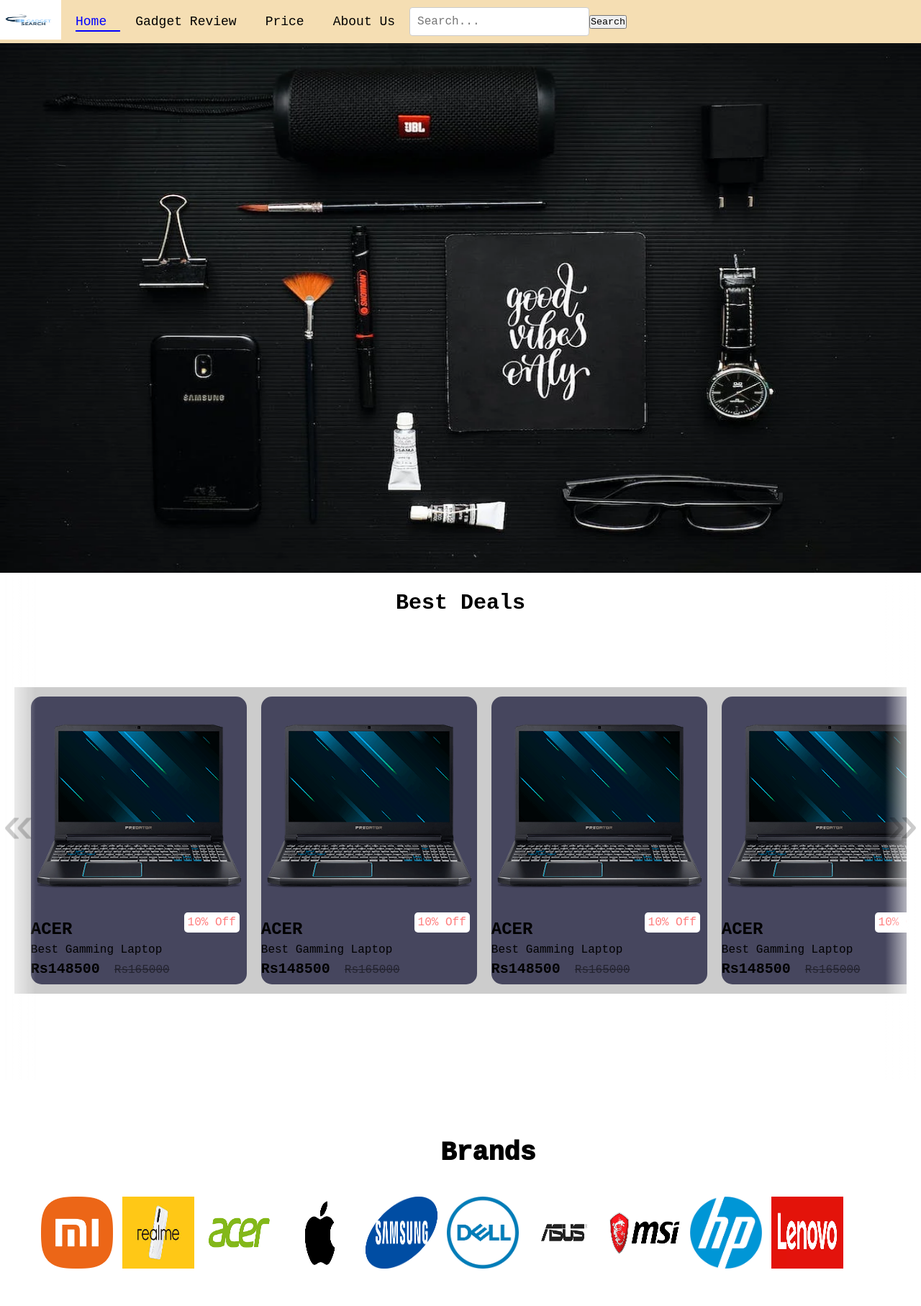
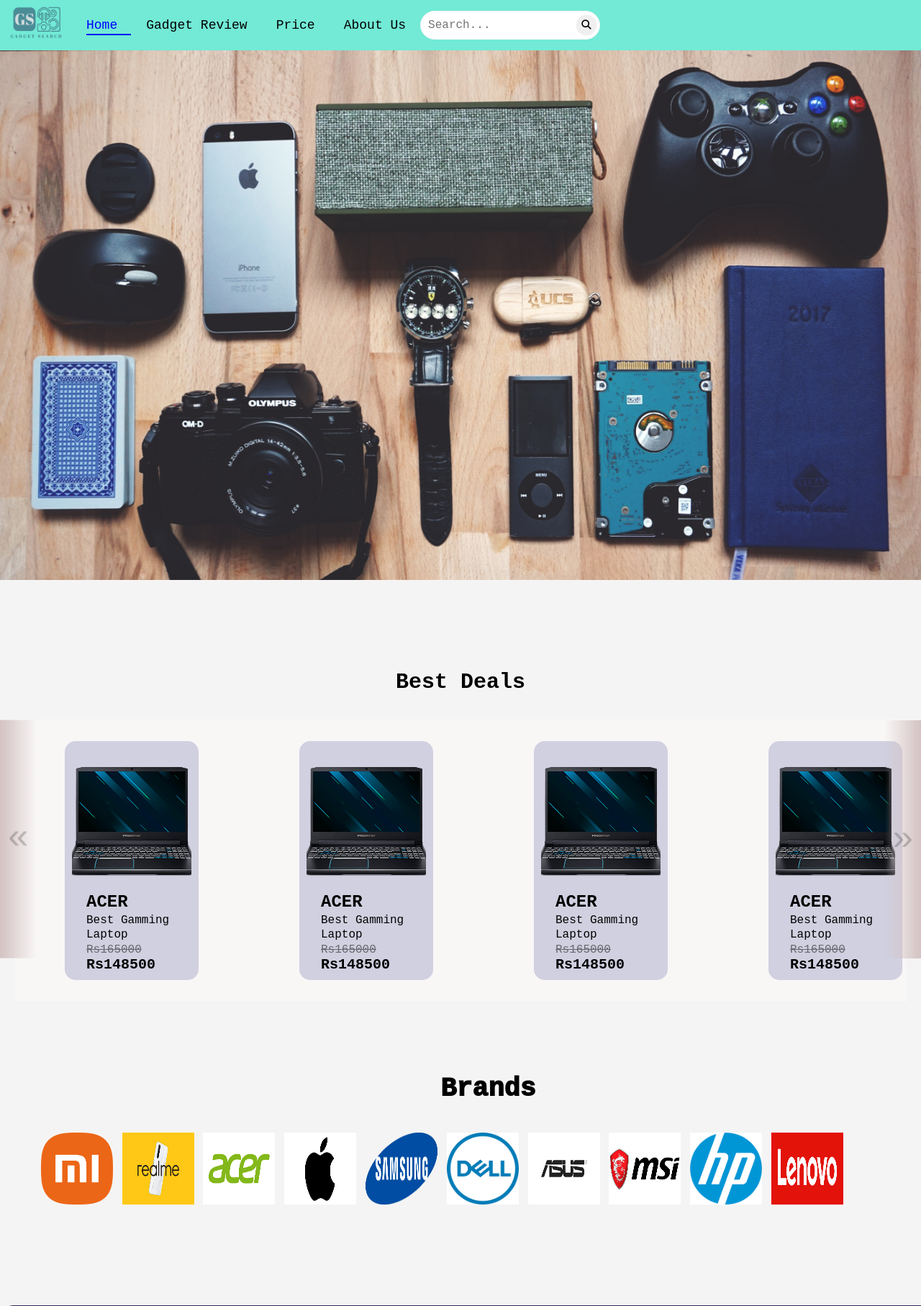
Before and after one commit to Rajpote/GadgetSearch, a PHP site: page /home.html in a window 1280 px wide. Shown: the top 1815 px of the page at 72% size. Run offline with PHP 8.4, Linux system fonts and the light colour scheme.

Commit message:
slider updated

```diff
--- a/about.html
+++ b/about.html
@@ -5,11 +5,12 @@
     <meta http-equiv="X-UA-Compatible" content="IE=edge">
     <meta name="viewport" content="width=device-width, initial-scale=1.0">
     <title>Document</title>
+    <link rel="stylesheet" href="https://cdnjs.cloudflare.com/ajax/libs/font-awesome/6.4.0/css/all.min.css" />
     <link rel="stylesheet" href="style1.css">
 </head>
 <body>
   <header>
-    <div> <a class="logo" href="home.html"><img src="image/logo.png" alt=""></a></div>
+    <div> <a class="logo" href="home.html"><img src="image/gadget search-logos/gadget search-1 (1).png" alt=""></a></div>
     <div>
         <nav>
           <li><a href="home.html">Home</a></li>
@@ -17,7 +18,7 @@
           <li><a href="price.html">Price</a></li>
           <li><a class="active" href="about.html">About Us</a></li>
           <input type="search" id="search" placeholder="Search..." />
-          <input type="submit" value="Search"/>
+          <button type="submit"><i class="fa-solid fa-magnifying-glass"></i></button>
 
         </nav>
       </div>
--- a/gadget.html
+++ b/gadget.html
@@ -12,7 +12,7 @@
  <body>
   <header>
    <div>
-    <a class="logo" href="home.html"><img src="image/logo.png" alt="" /></a>
+    <a class="logo" href="home.html"><img src="image/gadget search-logos/gadget search-1 (1).png" alt="" /></a>
    </div>
    <div>
     <nav>
@@ -21,7 +21,7 @@
      <li><a href="price.html">Price</a></li>
      <li><a href="about.html">About Us</a></li>
      <input type="search" id="search" placeholder="Search..." />
-     <input type="submit" value="Search" />
+     <button type="submit"><i class="fa-solid fa-magnifying-glass"></i></button>
     </nav>
    </div>
   </header>
--- a/home.html
+++ b/home.html
@@ -11,7 +11,7 @@
   <body>
     <header>
       <div>
-        <a class="logo" href="home.html"><img src="image/logo.png" alt="" /></a>
+        <a class="logo" href="home.html"><img src="image/gadget search-logos/gadget search-1 (1).png" alt="" /></a>
       </div>
       <div>
         <nav>
@@ -20,85 +20,62 @@
           <li><a href="price.html">Price</a></li>
           <li><a href="about.html">About Us</a></li>
             <input type="search" id="search" placeholder="Search..." />
-          <input type="submit" value="Search" />
+            <button type="submit"><i class="fa-solid fa-magnifying-glass"></i></button>
           </nav>
         </div>
       </header>
-    <main>
+
         <div id="hero">
-        <img src="image/BACKGROUNDIMAGE.PNG" alt="" class="background1">
+          <img src="image/backgrounds/background.jpg" alt="" class="background1">
         </div>
         <div class="slider">
-        <h2 class="product-category">best Deals</h2>
+          <h2 class="product-category">Best Deals</h2>
+            <div class="buttom-arrow">
               <button class="pre-btn"><span class="arrow">&#187;</span></button>
               <button class="nxt-btn"><span class="arrow">&#187;</span></button>
+            </div>
             <div class="product-details">
               <div class="product-card">
                 <div class="product-image">
-              <span class="discount-tag">10% off</span>
                   <img src="image/product/helious_2_2.png" class="product-thumb" alt="" />
                 </div>
                 <div class="product-info">
                   <h2 class="product-brand">Acer</h2>
                   <p class="product-short-description">Best gamming laptop</p>
-              <span class="price">Rs148500</span><span class="actual-price">Rs165000</span>
+                  <span class="actual-price">Rs165000</span><br><span class="price">Rs148500</span>
                 </div>
               </div>
               <div class="product-card">
                 <div class="product-image">
-              <span class="discount-tag">10% off</span>
                   <img src="image/product/helious_2_2.png" class="product-thumb" alt="" />
                 </div>
                 <div class="product-info">
                   <h2 class="product-brand">Acer</h2>
                   <p class="product-short-description">Best gamming laptop</p>
-              <span class="price">Rs148500</span><span class="actual-price">Rs165000</span>
+                  <span class="actual-price">Rs165000</span><br><span class="price">Rs148500</span>
                 </div>
               </div>
               <div class="product-card">
                 <div class="product-image">
-              <span class="discount-tag">10% off</span>
                   <img src="image/product/helious_2_2.png" class="product-thumb" alt="" />
                 </div>
                 <div class="product-info">
                   <h2 class="product-brand">Acer</h2>
                   <p class="product-short-description">Best gamming laptop</p>
-              <span class="price">Rs148500</span><span class="actual-price">Rs165000</span>
+                  <span class="actual-price">Rs165000</span><br><span class="price">Rs148500</span>
                 </div>
               </div>
               <div class="product-card">
                 <div class="product-image">
-              <span class="discount-tag">10% off</span>
                   <img src="image/product/helious_2_2.png" class="product-thumb" alt="" />
                 </div>
                 <div class="product-info">
                   <h2 class="product-brand">Acer</h2>
                   <p class="product-short-description">Best gamming laptop</p>
-              <span class="price">Rs148500</span><span class="actual-price">Rs165000</span>
+                  <span class="actual-price">Rs165000</span><br><span class="price">Rs148500</span>
                 </div>
               </div>
-          <div class="product-card">
-            <div class="product-image">
-              <span class="discount-tag">10% off</span>
-              <img src="image/product/helious_2_2.png" class="product-thumb" alt="" />
-            </div>
-            <div class="product-info">
-              <h2 class="product-brand">Acer</h2>
-              <p class="product-short-description">Best gamming laptop</p>
-              <span class="price">Rs148500</span><span class="actual-price">Rs165000</span>
-            </div>
-          </div>
-          <div class="product-card">
-            <div class="product-image">
-              <span class="discount-tag">10% off</span>
-              <img src="image/product/helious_2_2.png" class="product-thumb" alt="" />
-            </div>
-            <div class="product-info">
-              <h2 class="product-brand">Acer</h2>
-              <p class="product-short-description">Best gamming laptop</p>
-              <span class="price">Rs148500</span><span class="actual-price">Rs165000</span>
-            </div>
-          </div>
+
             </div>
         </div>
       <section class="brands">
@@ -116,27 +93,8 @@
           <a class="item-brands" href="https://www.lenovo.com/us/en/pc/"><img src="image/brands/lenovo.png" alt="" class="image-brands" /></a>
         </div>
       </section>
-      <p>Lorem ipsum dolor sit amet, consectetur adipisicing elit. Dignissimos fugiat nam praesentium exercitationem incidunt tenetur dolor autem laborum. Dignissimos eligendi iste quibusdam nisi officiis deleniti et similique repudiandae asperiores optio?</p>
-      <p>Lorem ipsum dolor sit amet, consectetur adipisicing elit. Dignissimos fugiat nam praesentium exercitationem incidunt tenetur dolor autem laborum. Dignissimos eligendi iste quibusdam nisi officiis deleniti et similique repudiandae asperiores optio?</p>
-      <p>Lorem ipsum dolor sit amet, consectetur adipisicing elit. Dignissimos fugiat nam praesentium exercitationem incidunt tenetur dolor autem laborum. Dignissimos eligendi iste quibusdam nisi officiis deleniti et similique repudiandae asperiores optio?</p>
-      <p>Lorem ipsum dolor sit amet, consectetur adipisicing elit. Dignissimos fugiat nam praesentium exercitationem incidunt tenetur dolor autem laborum. Dignissimos eligendi iste quibusdam nisi officiis deleniti et similique repudiandae asperiores optio?</p>
-      <p>Lorem ipsum dolor sit amet, consectetur adipisicing elit. Dignissimos fugiat nam praesentium exercitationem incidunt tenetur dolor autem laborum. Dignissimos eligendi iste quibusdam nisi officiis deleniti et similique repudiandae asperiores optio?</p>
-      <p>Lorem ipsum dolor sit amet, consectetur adipisicing elit. Dignissimos fugiat nam praesentium exercitationem incidunt tenetur dolor autem laborum. Dignissimos eligendi iste quibusdam nisi officiis deleniti et similique repudiandae asperiores optio?</p>
-      <p>Lorem ipsum dolor sit amet, consectetur adipisicing elit. Dignissimos fugiat nam praesentium exercitationem incidunt tenetur dolor autem laborum. Dignissimos eligendi iste quibusdam nisi officiis deleniti et similique repudiandae asperiores optio?</p>
-      <p>Lorem ipsum dolor sit amet, consectetur adipisicing elit. Dignissimos fugiat nam praesentium exercitationem incidunt tenetur dolor autem laborum. Dignissimos eligendi iste quibusdam nisi officiis deleniti et similique repudiandae asperiores optio?</p>
-      <p>Lorem ipsum dolor sit amet, consectetur adipisicing elit. Dignissimos fugiat nam praesentium exercitationem incidunt tenetur dolor autem laborum. Dignissimos eligendi iste quibusdam nisi officiis deleniti et similique repudiandae asperiores optio?</p>
-      <p>Lorem ipsum dolor sit amet, consectetur adipisicing elit. Dignissimos fugiat nam praesentium exercitationem incidunt tenetur dolor autem laborum. Dignissimos eligendi iste quibusdam nisi officiis deleniti et similique repudiandae asperiores optio?</p>
-      <p>Lorem ipsum dolor sit amet, consectetur adipisicing elit. Dignissimos fugiat nam praesentium exercitationem incidunt tenetur dolor autem laborum. Dignissimos eligendi iste quibusdam nisi officiis deleniti et similique repudiandae asperiores optio?</p>
-      <p>Lorem ipsum dolor sit amet, consectetur adipisicing elit. Dignissimos fugiat nam praesentium exercitationem incidunt tenetur dolor autem laborum. Dignissimos eligendi iste quibusdam nisi officiis deleniti et similique repudiandae asperiores optio?</p>
-      <p>Lorem ipsum dolor sit amet, consectetur adipisicing elit. Dignissimos fugiat nam praesentium exercitationem incidunt tenetur dolor autem laborum. Dignissimos eligendi iste quibusdam nisi officiis deleniti et similique repudiandae asperiores optio?</p>
-      <p>Lorem ipsum dolor sit amet, consectetur adipisicing elit. Dignissimos fugiat nam praesentium exercitationem incidunt tenetur dolor autem laborum. Dignissimos eligendi iste quibusdam nisi officiis deleniti et similique repudiandae asperiores optio?</p>
-      <p>Lorem ipsum dolor sit amet, consectetur adipisicing elit. Dignissimos fugiat nam praesentium exercitationem incidunt tenetur dolor autem laborum. Dignissimos eligendi iste quibusdam nisi officiis deleniti et similique repudiandae asperiores optio?</p>
-      <p>Lorem ipsum dolor sit amet, consectetur adipisicing elit. Dignissimos fugiat nam praesentium exercitationem incidunt tenetur dolor autem laborum. Dignissimos eligendi iste quibusdam nisi officiis deleniti et similique repudiandae asperiores optio?</p>
-      <p>Lorem ipsum dolor sit amet, consectetur adipisicing elit. Dignissimos fugiat nam praesentium exercitationem incidunt tenetur dolor autem laborum. Dignissimos eligendi iste quibusdam nisi officiis deleniti et similique repudiandae asperiores optio?</p>
-      <p>Lorem ipsum dolor sit amet, consectetur adipisicing elit. Dignissimos fugiat nam praesentium exercitationem incidunt tenetur dolor autem laborum. Dignissimos eligendi iste quibusdam nisi officiis deleniti et similique repudiandae asperiores optio?</p>
+      <script src="javascript.js"></script>
 
-      <script src="javascript.js"></script>
-    </main>
 
     <footer class="footer">
       <div class="footer-container">
--- a/login.html
+++ b/login.html
@@ -10,15 +10,15 @@
  </head>
  <body>
   <div class="container1">
-   <form action="">
+      <form action="">
     <h1>login</h1>
     <div class="login-box">
      <i class="fa-solid fa-user"></i>
-     <input type="text" class="" placeholder="User-name" />
+     <input type="text" class="uname" placeholder="User-name" />
     </div>
     <div class="login-box">
      <i class="fa-solid fa-lock"></i>
-     <input type="text" class="" placeholder="password" />
+     <input type="text" class="uname" placeholder="password" />
     </div>
     <span class="reg">
      <a href="register.html">Register</a>
--- a/price.html
+++ b/price.html
@@ -5,11 +5,12 @@
     <meta http-equiv="X-UA-Compatible" content="IE=edge" />
     <meta name="viewport" content="width=device-width, initial-scale=1.0" />
     <title>Document</title>
+    <link rel="stylesheet" href="https://cdnjs.cloudflare.com/ajax/libs/font-awesome/6.4.0/css/all.min.css" />
     <link rel="stylesheet" href="style1.css">
   </head>
   <body>
     <header>
-      <div> <a class="logo" href="home.html"><img src="image/logo.png" alt=""></a></div>
+      <div> <a class="logo" href="home.html"><img src="image/gadget search-logos/gadget search-1 (1).png" alt=""></a></div>
     <div>
         <nav>
           <li><a href="home.html">Home</a></li>
@@ -17,7 +18,7 @@
           <li><a class="active" href="price.html">Price</a></li>
           <li><a href="about.html">About Us</a></li>
           <input type="search" id="search" placeholder="Search..." />
-          <input type="submit" value="Search"/>
+          <button type="submit"><i class="fa-solid fa-magnifying-glass"></i></button>
 
         </nav>
       </div>
--- a/style1.css
+++ b/style1.css
@@ -5,22 +5,28 @@
  font-family: "Courier New", Courier, monospace;
 }
 body {
- position: relative;
+ background-color: #f5f4f4;
+ background-size: cover;
+ background-repeat: no-repeat;
+ width: 100%;
 }
 header {
+ position: relative;
  display: flex;
  align-items: center;
  justify-content: left;
  padding: auto;
- background-color: wheat;
+ background-color: rgb(114, 234, 214);
  box-shadow: black;
  position: sticky;
  width: 100%;
  top: 0;
+ z-index: 999;
 }
+
 img {
- height: 55px;
- width: 85px;
+ height: 65px;
+ width: 100px;
 }
 nav {
  display: flex;
@@ -53,56 +59,81 @@
  left: 20px;
 }
 input[type="search"] {
+ position: relative;
  width: 250px;
  padding: 10px;
  font-size: 16px;
- border: 1px solid #ccc;
- border-radius: 4px;
+ border: 1px solid #f8f5f5;
+ border-radius: 3rem;
+ display: flex;
+ align-items: end;
+ justify-content: end;
  box-sizing: border-box;
 }
+button[type="submit"] {
+ position: absolute;
+ left: 800px;
+ width: 30px;
+ height: 30px;
+ border: 1px solid #faf8f8;
+ border-radius: 4rem;
+ box-sizing: border-box;
+}
+button[type="submit"]:hover {
+ transform: scale(1.2);
+ background-color: rgb(248, 250, 249);
+ box-shadow: 2px 2px 2px #000;
+ cursor: pointer;
+}
 
-main .background1 {
+.background1 {
  height: 92vh;
  width: 100%;
+ background-color: #fcfbfb;
  background-size: cover;
 }
-main .slider {
+
+.product-category {
+ /* padding: 0 10vw; */
+ font-size: 30px;
+ font-weight: 700;
+ margin-top: 100px;
+ margin-bottom: 10px;
+ text-transform: capitalize;
+ text-align: center;
+}
+.slider {
  position: relative;
  overflow: hidden;
  padding: 20px;
 }
-main .product-category {
- padding: 0 10vw;
- font-size: 30px;
- font-weight: 700;
- margin-bottom: 40px;
- text-transform: capitalize;
- text-align: center;
+.arrow {
+ font-size: 50px;
 }
-main .arrow {
- position: relative;
- font-size: 75px;
-}
-main .pre-btn,
+.pre-btn,
 .nxt-btn {
+ position: absolute;
+ top: 0;
  border: none;
  width: 50px;
- height: 100%;
- position: absolute;
- top: 0;
+ height: 55%;
  display: flex;
+ align-items: center;
  justify-content: center;
- align-items: center;
- background: linear-gradient(90deg, rgba(255, 255, 255, 0) 0%, #fff 100%);
+ background: linear-gradient(90deg, rgba(108, 15, 15, 0) 0%, #d4c2c2 100%);
  cursor: pointer;
  z-index: 8;
 }
 .pre-btn {
+ position: absolute;
+ top: 190px;
  left: 0;
  transform: rotate(180deg);
 }
 
 .nxt-btn {
+ position: absolute;
+ top: 190px;
  right: 0;
 }
 
@@ -115,90 +146,80 @@
 .nxt-btn:hover span {
  opacity: 1;
 }
-main .product-details {
+.product-details {
  width: 100%;
- padding: 1vw;
- background-color: #ccc;
- margin: 100px auto;
+ background-color: #f9f6f6;
+ margin-top: 35px;
+ padding: 30px 0px;
  display: flex;
- overflow-x: auto;
+ overflow: auto;
  scroll-behavior: smooth;
 }
 
-main .product-details::-webkit-scrollbar {
+.product-details::-webkit-scrollbar {
  display: none;
 }
 
-main .product-card {
- position: relative;
- flex: 0 0 auto;
- width: 300px;
- height: 400px;
+.product-card {
+ flex: 0;
+ width: 15%;
+ height: 75%;
  border-radius: 15px;
- margin: 0px 10px;
- background-color: rgb(70, 70, 94);
- transition: 1s;
+ margin: 0px 70px;
+ padding: 10px;
+ background-color: rgb(208, 208, 224);
+ transition: transform 0.5s;
 }
-main .product-card:hover {
- transform: scale(1.2);
- z-index: 2;
+.product-card:hover {
+ box-shadow: #605050;
+ transform: scale(1.1);
 }
-main .product-image {
+.product-image {
  width: 100%;
- height: 300px;
+ display: flex;
+ align-items: center;
+ justify-content: center;
  overflow: hidden;
 }
+.product-image img {
+ height: 200px;
+ width: 200px;
+}
 
-main .product-thumb {
+.product-thumb {
  width: 100%;
  height: 100%;
  object-fit: cover;
 }
 
-main .discount-tag {
- background: #fff;
- padding: 5px;
- border-radius: 5px;
- color: #ff7d7d;
- position: absolute;
- right: 10px;
- top: 300px;
- text-transform: capitalize;
+.product-info {
+ padding: 0px 20px;
 }
 
-main .product-info {
- width: 100%;
- height: 100px;
- padding-top: 10px;
-}
-
-main .product-brand {
+.product-brand {
  text-transform: uppercase;
 }
 
-main .product-short-description {
+.product-short-description {
  width: 100%;
- height: 20px;
+ height: auto;
  line-height: 20px;
  overflow: hidden;
  opacity: 1;
  text-transform: capitalize;
- margin: 5px 0;
+ margin: 2px 0;
 }
 
-main .price {
+.price {
  font-weight: 900;
  font-size: 20px;
 }
 
-main .actual-price {
- margin-left: 20px;
+.actual-price {
  opacity: 0.5;
  text-decoration: line-through;
 }
-.brands {
-    position: relative;
-}
+
 .brand1 {
  font-size: 2.3rem;
  font-weight: 1000;
@@ -229,17 +250,25 @@
  width: 100px;
 }
 footer {
+ position: relative;
+ margin-bottom: 0;
+}
+.footer-container {
+ margin-bottom: 0;
+ /* position: absolute; */
+ bottom: 0;
  background-color: rgb(44, 44, 94);
  color: #fff;
  padding: 15px 0;
  border-top-left-radius: 19px;
 }
-footer .row {
+.row {
  display: flex;
  align-items: center;
  justify-content: space-around;
 }
 .coln h3 {
+ margin-bottom: 10px;
  font-size: 1.2rem;
  font-weight: 500;
  text-transform: uppercase;
```
Also changed, not shown: style2.css (+6 -2 lines), image/BACKGROUNDIMAGE.PNG (deleted), image/acer.jpg (deleted), image/backgrounds/background.jpg (added), image/gadget search-logos/gadget search-1 (1).png (added), image/logo.png (deleted). Lines whose indentation alone changed are shown as unchanged.
